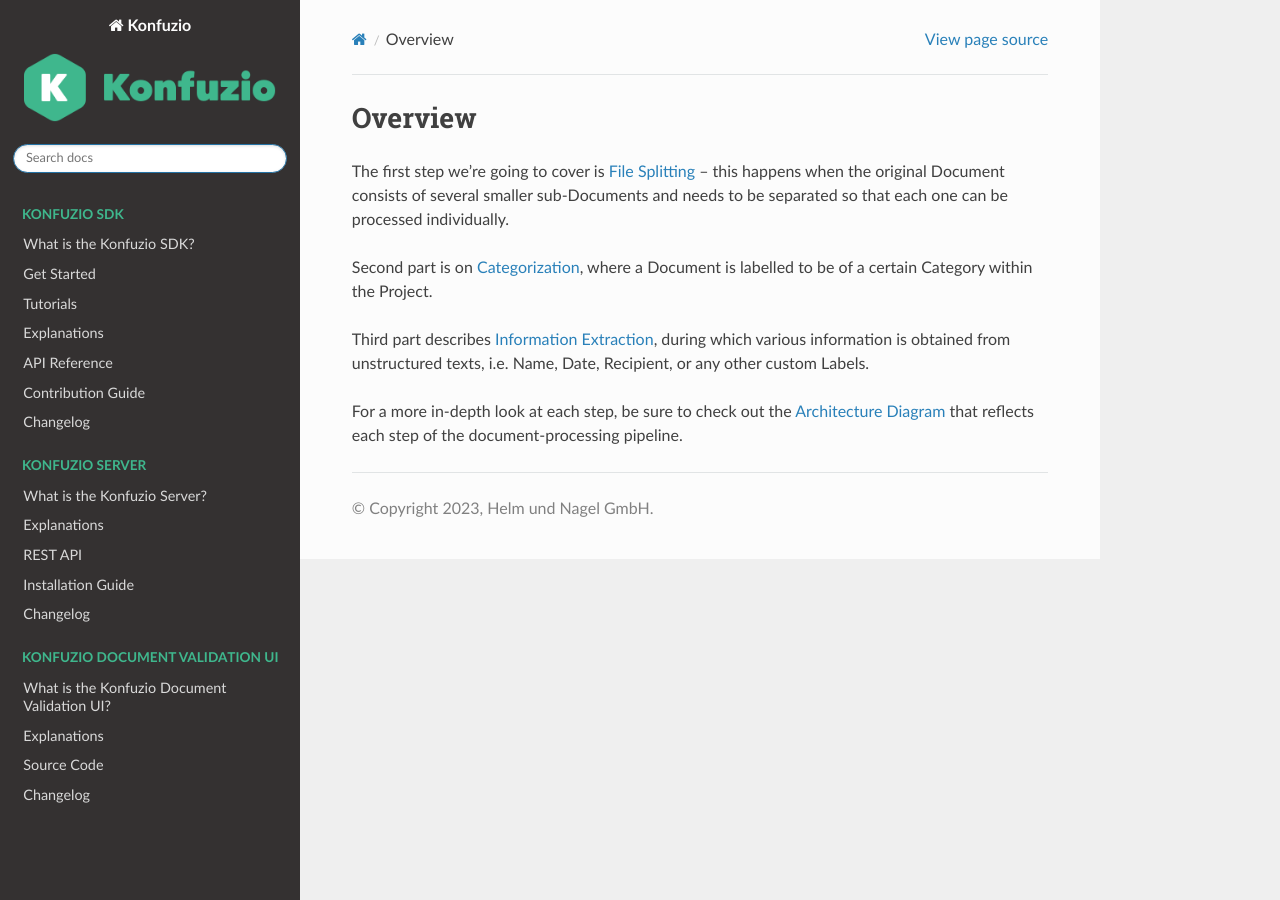
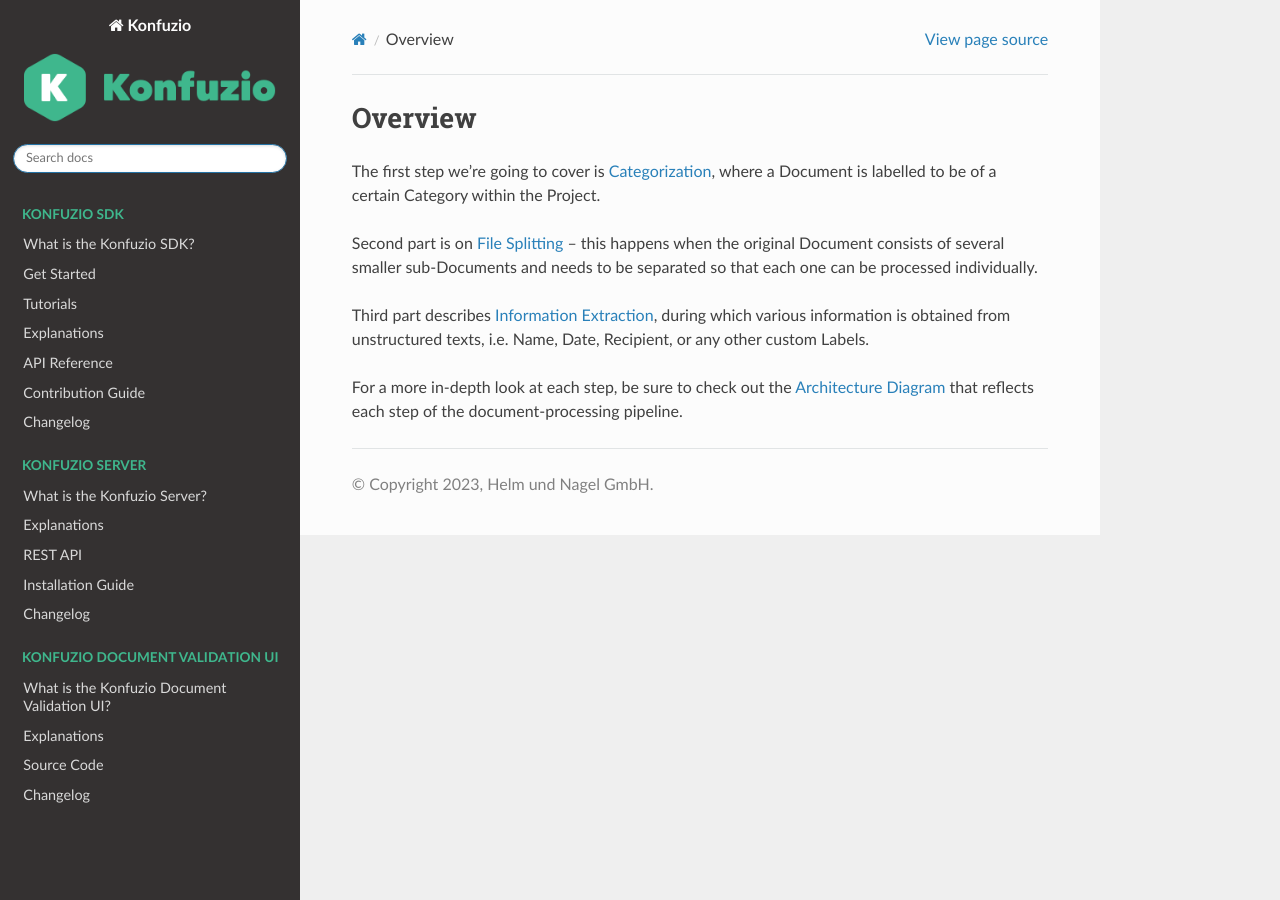
Before and after one commit to konfuzio-ai/konfuzio-sdk, a Sphinx documentation site: the page built from docs/sdk/examples/overview/index.md, in a window 1280 px wide. Built offline with Sphinx 7.4.7 and the Read the Docs theme 2.0.0, drawn with Linux system fonts in a browser that asks for light colours; pages that are not in the unit, such as notebooks, are missing from menus; a script that is not in the unit is left out.

```diff
--- a/docs/sdk/examples/overview/index.md
+++ b/docs/sdk/examples/overview/index.md
@@ -1,11 +1,14 @@
 ## Overview
 
-The first step we're going to cover is [File Splitting](tutorials.html#file-splitting-tutorials)
-– this happens when the original Document consists of several smaller sub-Documents and needs to be separated so that each one can be processed individually.
+The first step we're going to cover is [Categorization](tutorials.html#document-categorization), where a Document is
+labelled to be of a certain Category within the Project.
 
-Second part is on [Categorization](tutorials.html#document-categorization), where a Document is labelled to be of a certain Category within the Project.
+Second part is on [File Splitting](tutorials.html#file-splitting-tutorials)
+– this happens when the original Document consists of several smaller sub-Documents and needs to be separated so that
+each one can be processed individually.
 
-Third part describes [Information Extraction](tutorials.html#document-information-extraction), during which various information is obtained from unstructured texts,
+Third part describes [Information Extraction](tutorials.html#document-information-extraction), during which various
+information is obtained from unstructured texts,
 i.e. Name, Date, Recipient, or any other custom Labels.
 
 For a more in-depth look at each step, be sure to check out the
```
